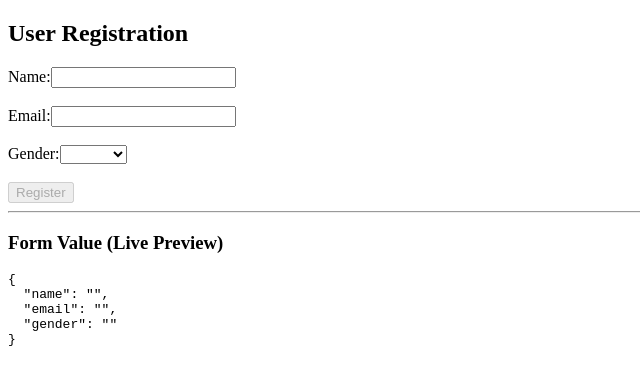
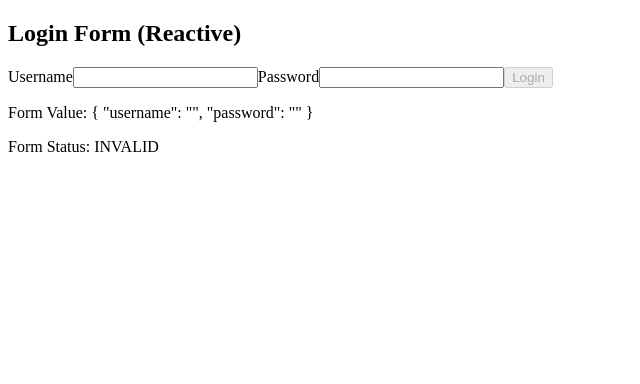
Before and after one commit to sds2002/AngularDemo2, an Angular app: page / in a window 1280 px wide. Shown: the top 384 px of the page, without its empty margins (0-640 px from the left). Built offline with nearby package versions, Linux system fonts and the light colour scheme.

Commit message:
reactive form demo

```diff
--- a/src/app/app.component.html
+++ b/src/app/app.component.html
@@ -1,28 +1,25 @@
-<h2>User Registration</h2>
+<div class="container">
+    <h2>Login Form (Reactive)</h2>
 
-<form #userForm="ngForm" (ngSubmit)="onSubmit(userForm)">
+    <form [formGroup]="loginForm" (ngSubmit)="onSubmit()">
+      <!-- Username -->
+      <label>Username</label>
+      <input type="text" formControlName="username" />
+      <div *ngIf="loginForm.get('username')?.invalid && loginForm.get('username')?.touched" style="color:red">
+        Username is required (min 3 characters).
+      </div>
 
-  <!-- Name field -->
-  <label>Name:</label>
-  <input type="text" name="name" ngModel required />
-  <br><br>
+      <!-- Password -->
+      <label>Password</label>
+      <input type="password" formControlName="password" />
+      <div *ngIf="loginForm.get('password')?.invalid && loginForm.get('password')?.touched" style="color:red">
+        Password is required (min 6 characters).
+      </div>
 
-  <!-- Email field -->
-  <label>Email:</label>
-  <input type="email" name="email" ngModel required />
-  <br><br>
+      <!-- Submit -->
+      <button type="submit" [disabled]="loginForm.invalid">Login</button>
+    </form>
 
-  <!-- Gender field -->
-  <label>Gender:</label>
-  <select name="gender" ngModel required>
-    <option value="male">Male</option>
-    <option value="female">Female</option>
-  </select>
-  <br><br>
-
-  <button type="submit" [disabled]="userForm.invalid">Register</button>
-</form>
-
-<hr>
-<h3>Form Value (Live Preview)</h3>
-<pre>{{ userForm.value | json }}</pre>
+    <p>Form Value: {{ loginForm.value | json }}</p>
+    <p>Form Status: {{ loginForm.status }}</p>
+  </div>
--- a/src/app/app.component.ts
+++ b/src/app/app.component.ts
@@ -1,14 +1,26 @@
 import { Component } from '@angular/core';
-import { NgForm } from '@angular/forms';
+import { FormBuilder, FormGroup, Validators } from '@angular/forms';
 
 @Component({
   selector: 'app-root',
   templateUrl: './app.component.html',
 })
 export class AppComponent {
+  loginForm: FormGroup;
 
-  onSubmit(form: NgForm) {
-    console.log('Form submitted!', form.value);
-    alert("User Registered: " + JSON.stringify(form.value));
+  constructor(private fb: FormBuilder) {
+    // Define form controls with validators
+    this.loginForm = this.fb.group({
+      username: ['', [Validators.required, Validators.minLength(3)]],
+      password: ['', [Validators.required, Validators.minLength(6)]],
+    });
+  }
+
+  onSubmit() {
+    if (this.loginForm.valid) {
+      console.log('Form Submitted ✅', this.loginForm.value);
+    } else {
+      console.log('Form Invalid ❌');
+    }
   }
 }
--- a/src/app/app.module.ts
+++ b/src/app/app.module.ts
@@ -1,5 +1,5 @@
 import { NgModule } from '@angular/core';
-import { FormsModule } from '@angular/forms';
+import { ReactiveFormsModule } from '@angular/forms';
 import { BrowserModule } from '@angular/platform-browser';
 import { AppComponent } from './app.component';
 
@@ -8,7 +8,8 @@ import { AppComponent } from './app.component';
     AppComponent,
   ],
   imports: [
-    BrowserModule, FormsModule
+    BrowserModule,
+    ReactiveFormsModule,
   ],
   providers: [],
   bootstrap: [AppComponent]
```
